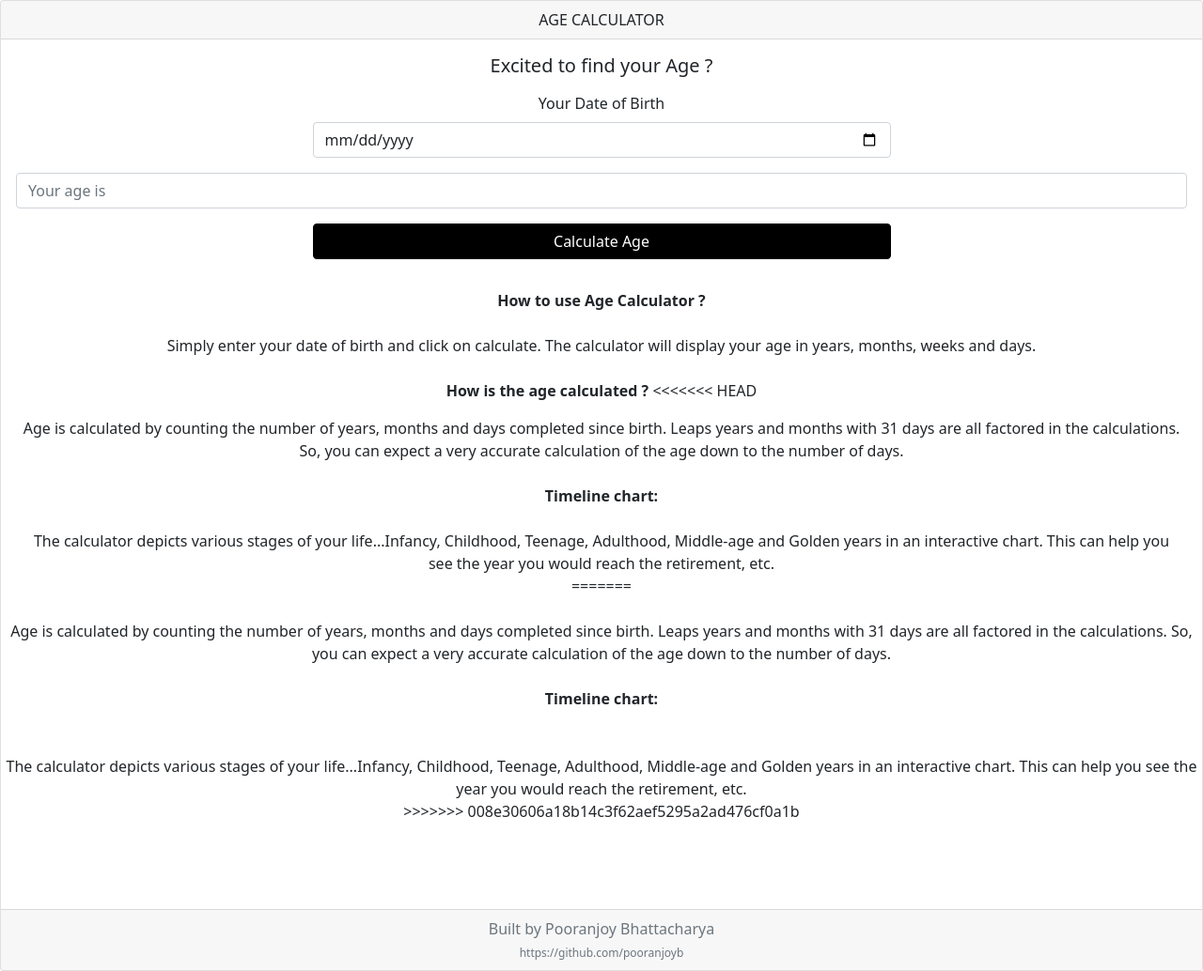
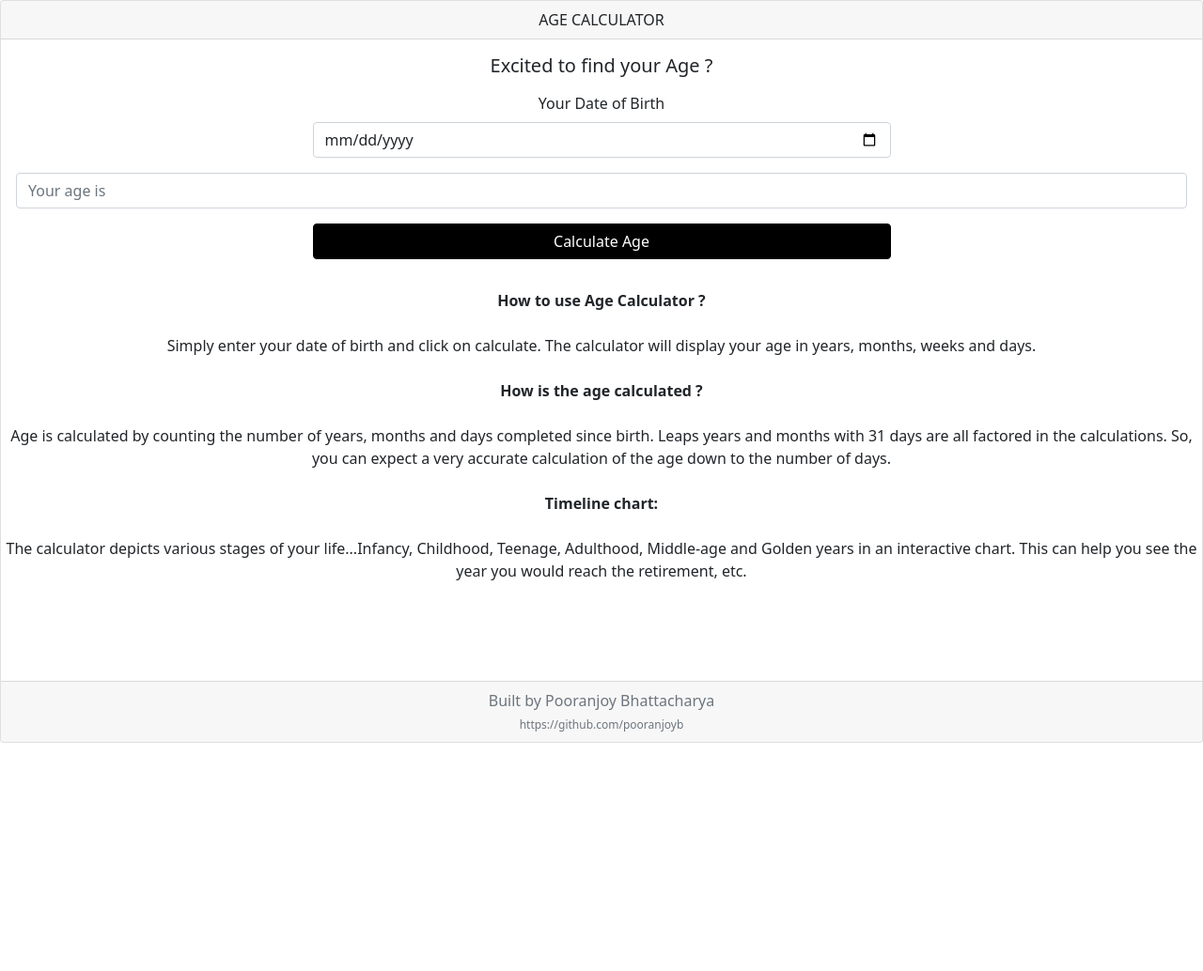
Before and after one commit to pooranjoyb/Age-Calculator, a plain HTML site: page index.html in a window 1280 px wide. Shown: the whole page at 94% size. After the commit the page ends 800 px from the top, so only its background shows below. Drawn offline with nearby package versions, Linux system fonts and the light colour scheme.

Commit message:
Bug fixes

```diff
--- a/index.html
+++ b/index.html
@@ -47,17 +47,9 @@
         <p class="text-center" id="info">
             <span><b>How to use Age Calculator ?</b></span><br><br>
             <class="fs-5"> Simply enter your date of birth and click on calculate. The calculator will display your age in years, months, weeks and days.<br> <br><b>How is the age calculated ? </b>
-<<<<<<< HEAD
-                <br>
-                <div id="sum1">Age is calculated by counting the number of years, months and days completed since birth. Leaps years and months with 31 days are all factored in the calculations. So, you can expect a very accurate calculation of the age down to the number
-                    of days. </div><br><b>Timeline chart:</b><br>
-                <div id="sum2">The calculator depicts various stages of your life...Infancy, Childhood, Teenage, Adulthood, Middle-age and Golden years in an interactive chart. This can help you see the year you would reach the retirement, etc.</div>
-                </class>
-=======
                 <br><br>Age is calculated by counting the number of years, months and days completed since birth. Leaps years and months with 31 days are all factored in the calculations. So, you can expect a very accurate calculation of the age down
                 to the number of days. <br><br><b>Timeline chart:</b><br> <br>The calculator depicts various stages of your life...Infancy, Childhood, Teenage, Adulthood, Middle-age and Golden years in an interactive chart. This can help you see the year
                 you would reach the retirement, etc.<br></class>
->>>>>>> 008e30606a18b14c3f62aef5295a2ad476cf0a1b
         </p>
         <div class="card-footer text-muted" id="footer">
             Built by Pooranjoy Bhattacharya<br> <small> https://github.com/pooranjoyb
--- a/style.css
+++ b/style.css
@@ -28,7 +28,7 @@ div small {
 }
 
 #footer {
-    margin-top: 76px;
+    margin-top: 89px;
 }
 
 @media screen and (max-width:500px) {
```
